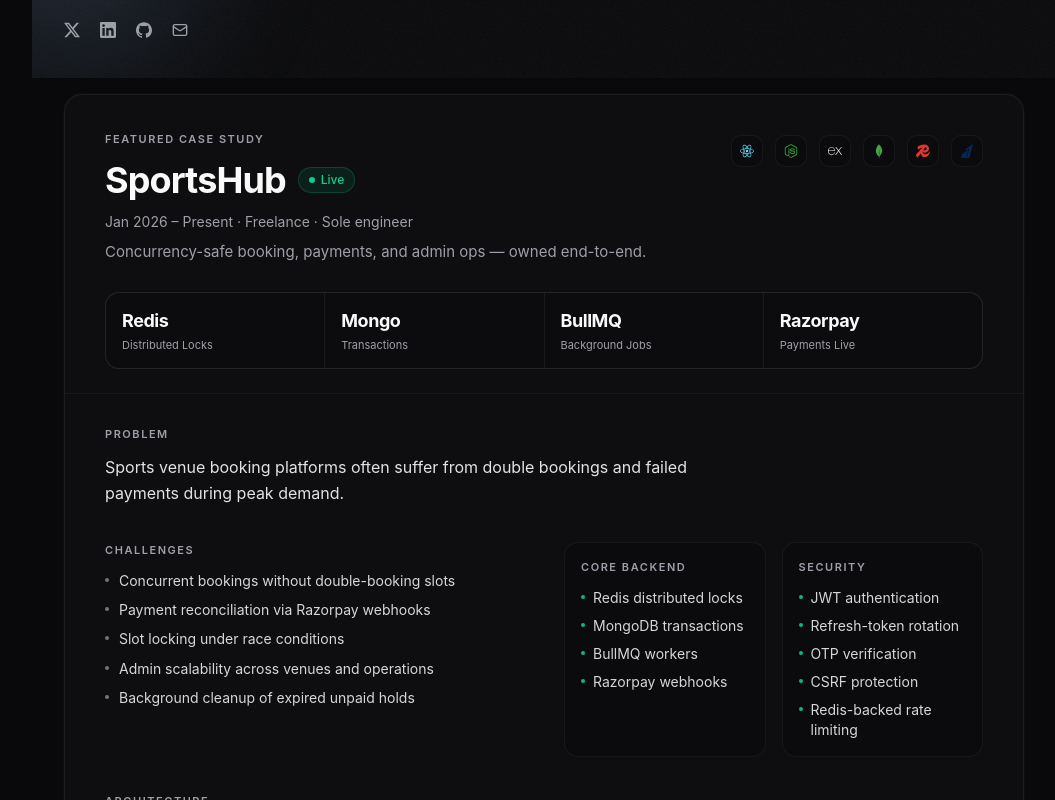
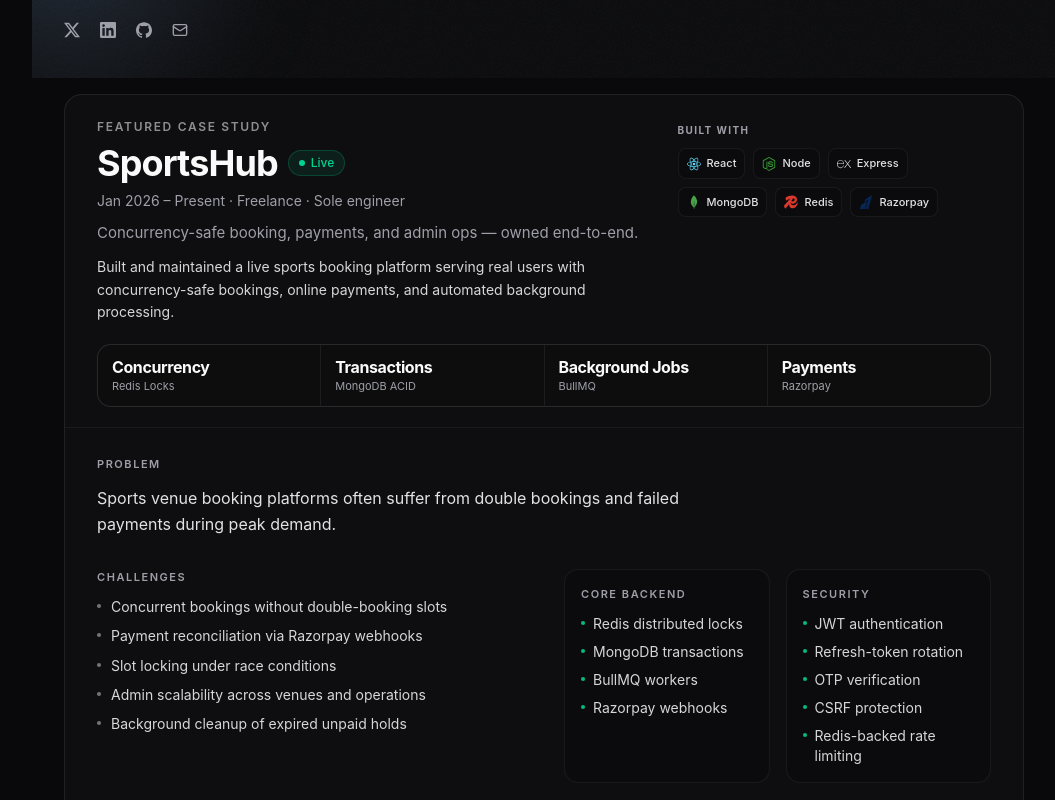
Before and after one commit to dahiyakapil/portfolio, a React (Vite) app: page / in a window 1280 px wide. Shown: the part 720-1520 px from the top of the page, without its empty margins (96-1151 px from the left). Built offline with nearby package versions, Linux system fonts and the light colour scheme.

Commit message:
refactor: update layout and styling in FeaturedCaseStudy component for improved readability and visual consistency, and enhance project metrics for clarity

```diff
--- a/src/components/sections/FeaturedCaseStudy.tsx
+++ b/src/components/sections/FeaturedCaseStudy.tsx
@@ -24,15 +24,14 @@
 
   return (
     <section id="case-study" className="pt-4 pb-10 px-4 sm:px-6 lg:px-8">
-      <article className="rounded-2xl border border-border/60 bg-card/40 shadow-[0_0_0_1px_rgba(255,255,255,0.02)] overflow-hidden">
-        {/* Header band */}
-        <header className="px-5 sm:px-8 md:px-10 pt-7 sm:pt-9 pb-6 border-b border-border/40">
-          <div className="flex flex-wrap items-start justify-between gap-4">
-            <div className="min-w-0 flex-1">
-              <p className="text-[11px] font-semibold uppercase tracking-[0.14em] text-muted-foreground mb-3">
+      <article className="rounded-2xl border border-border/80 bg-card/40 overflow-hidden">
+        <header className="px-5 sm:px-7 md:px-8 pt-5 sm:pt-6 pb-5 border-b border-border/50">
+          <div className="grid lg:grid-cols-[1.4fr_0.8fr] gap-5 lg:gap-8 items-start">
+            <div className="min-w-0">
+              <p className="text-xs font-semibold uppercase tracking-[0.14em] text-foreground/55 mb-2">
                 Featured case study
               </p>
-              <div className="flex flex-wrap items-center gap-3 mb-3">
+              <div className="flex flex-wrap items-center gap-2.5 mb-2">
                 <h2 className="text-3xl md:text-4xl font-bold tracking-tight text-foreground">
                   {project.title}
                 </h2>
@@ -44,16 +43,25 @@
                   Live
                 </span>
               </div>
-              <p className="text-sm text-muted-foreground mb-2">
+              <p className="text-sm text-muted-foreground mb-2.5">
                 {project.timeline} · Freelance · Sole engineer
               </p>
-              <p className="text-[15px] text-muted-foreground max-w-[58ch] leading-relaxed">
+              <p className="text-[15px] text-muted-foreground max-w-[58ch] leading-relaxed mb-2.5">
                 Concurrency-safe booking, payments, and admin ops — owned
                 end-to-end.
               </p>
+              <p className="text-sm text-foreground/85 max-w-[58ch] leading-relaxed">
+                Built and maintained a live sports booking platform serving real
+                users with concurrency-safe bookings, online payments, and
+                automated background processing.
+              </p>
             </div>
 
-            <div className="flex flex-wrap items-center gap-3 pt-1">
+            <div className="lg:pt-1">
+              <p className="text-[10px] font-bold uppercase tracking-[0.14em] text-muted-foreground mb-2.5">
+                Built with
+              </p>
+              <div className="flex flex-wrap gap-2">
                 {project.tech.slice(0, 6).map((t) => {
                   const meta = getTechMeta(t);
                   if (!meta) return null;
@@ -61,28 +69,31 @@
                   return (
                     <span
                       key={t}
-                    title={t}
-                    className="inline-flex h-8 w-8 items-center justify-center rounded-lg border border-border/50 bg-background/40"
+                      className="inline-flex items-center gap-1.5 rounded-md border border-border/60 bg-background/50 px-2 py-1.5 text-[11px] font-medium text-foreground/90"
                     >
-                    <Icon className="h-3.5 w-3.5" style={{ color: meta.color }} />
+                      <Icon
+                        className="h-3.5 w-3.5 shrink-0"
+                        style={{ color: meta.color }}
+                      />
+                      {t.replace(/\.js$/, "")}
                     </span>
                   );
                 })}
               </div>
             </div>
+          </div>
 
-          {/* Capability strip */}
           {project.metrics && (
-            <div className="grid grid-cols-2 md:grid-cols-4 gap-px mt-7 rounded-xl overflow-hidden border border-border/50 bg-border/50">
-              {project.metrics.map((m) => (
+            <div className="grid grid-cols-2 md:grid-cols-4 gap-px mt-5 rounded-xl overflow-hidden border border-border/60 bg-border/60">
+              {project.metrics.slice(0, 4).map((m) => (
                 <div
                   key={m.label}
-                  className="bg-background/80 px-4 py-3.5"
+                  className="bg-background/80 px-3.5 py-3 text-center sm:text-left"
                 >
-                  <p className="text-base md:text-lg font-bold text-foreground tracking-tight">
+                  <p className="text-sm md:text-base font-bold text-foreground tracking-tight leading-tight">
                     {m.value}
                   </p>
-                  <p className="text-[11px] text-muted-foreground mt-0.5">
+                  <p className="text-[11px] text-muted-foreground mt-0.5 leading-snug">
                     {m.label}
                   </p>
                 </div>
@@ -91,8 +102,7 @@
           )}
         </header>
 
-        <div className="px-5 sm:px-8 md:px-10 py-8 space-y-9">
-          {/* Problem */}
+        <div className="px-5 sm:px-7 md:px-8 py-7 space-y-8">
           <div className="max-w-[60ch]">
             <SectionLabel>Problem</SectionLabel>
             <p className="text-[15px] md:text-base text-foreground/90 leading-relaxed">
@@ -100,7 +110,6 @@
             </p>
           </div>
 
-          {/* Challenges + Solution side by side on large screens */}
           <div className="grid lg:grid-cols-2 gap-8 lg:gap-10">
             {challenges.length > 0 && (
               <div>
@@ -124,7 +133,7 @@
                 {project.solutionGroups.map((group) => (
                   <div
                     key={group.label}
-                    className="rounded-xl border border-border/50 bg-background/40 p-4"
+                    className="rounded-xl border border-border/60 bg-background/40 p-4"
                   >
                     <SectionLabel>{group.label}</SectionLabel>
                     <ul className="space-y-2">
@@ -144,11 +153,10 @@
             )}
           </div>
 
-          {/* Architecture pipeline */}
           {nodes.length > 0 && (
             <div id="architecture" className="scroll-mt-28">
               <SectionLabel>Architecture</SectionLabel>
-              <div className="rounded-xl border border-border/50 bg-background/50 p-4 md:p-5 overflow-x-auto">
+              <div className="rounded-xl border border-border/60 bg-background/50 p-4 md:p-5 overflow-x-auto">
                 <ol className="flex items-center gap-0 min-w-[560px] md:min-w-0">
                   {nodes.map((node, i) => (
                     <li key={node} className="flex items-center flex-1 min-w-0">
@@ -177,11 +185,10 @@
             </div>
           )}
 
-          {/* Product frame */}
           {project.image && (
             <div>
               <SectionLabel>Product</SectionLabel>
-              <div className="rounded-xl border border-border/50 bg-zinc-950 overflow-hidden">
+              <div className="rounded-xl border border-border/60 bg-zinc-950 overflow-hidden">
                 <div className="flex items-center gap-3 px-3.5 py-2.5 border-b border-white/10 bg-zinc-950">
                   <div className="flex items-center gap-1.5">
                     <span className="h-2 w-2 rounded-full bg-white/20" />
@@ -189,8 +196,8 @@
                     <span className="h-2 w-2 rounded-full bg-white/20" />
                   </div>
                   <div className="flex-1 flex justify-center">
-                    <span className="text-[11px] text-white/50 font-medium truncate max-w-[200px]">
-                      {project.title} · live
+                    <span className="text-[11px] text-white/50 font-medium truncate max-w-[220px]">
+                      sports-hub-user-web.vercel.app
                     </span>
                   </div>
                   <div className="w-10" aria-hidden />
@@ -206,7 +213,6 @@
             </div>
           )}
 
-          {/* Result */}
           <div className="max-w-[60ch]">
             <SectionLabel>Result</SectionLabel>
             <p className="text-[15px] md:text-base text-foreground/90 leading-relaxed mb-4">
@@ -227,7 +233,6 @@
             )}
           </div>
 
-          {/* Single clear CTA */}
           <div className="flex flex-wrap gap-3 pt-1">
             <Link to={`/projects/${project.id}`}>
               <Button size="lg" className="gap-2 h-11 px-6">
--- a/src/constants/portfolio-data.ts
+++ b/src/constants/portfolio-data.ts
@@ -140,10 +140,10 @@
     caseStudy: true,
     accent: "green",
     metrics: [
-      { value: "Redis", label: "Distributed Locks" },
-      { value: "Mongo", label: "Transactions" },
-      { value: "BullMQ", label: "Background Jobs" },
-      { value: "Razorpay", label: "Payments Live" },
+      { value: "Concurrency", label: "Redis Locks" },
+      { value: "Transactions", label: "MongoDB ACID" },
+      { value: "Background Jobs", label: "BullMQ" },
+      { value: "Payments", label: "Razorpay" },
     ],
     architecture: [
       "Frontend",
```
Lines whose indentation alone changed are shown as unchanged.
